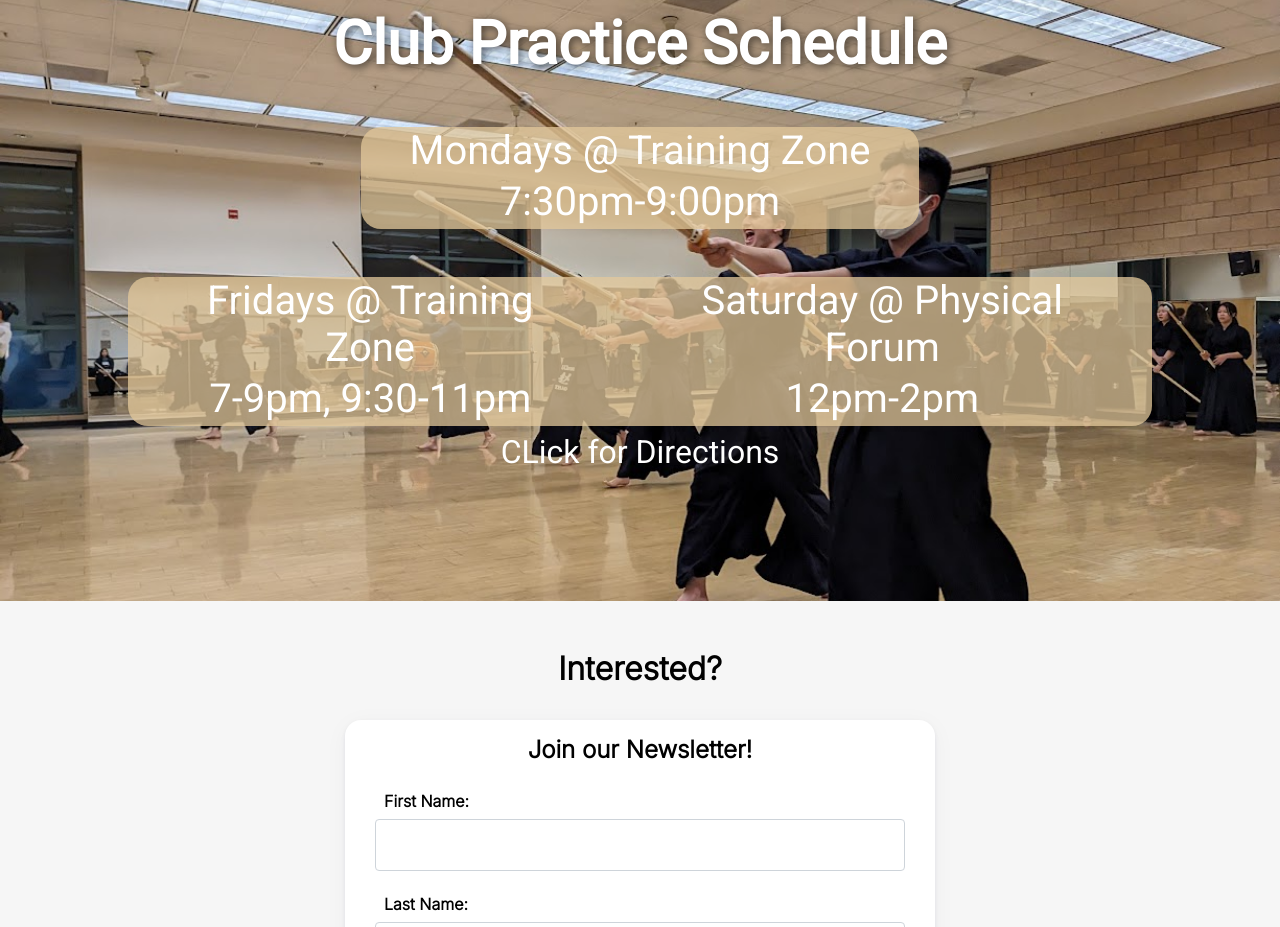
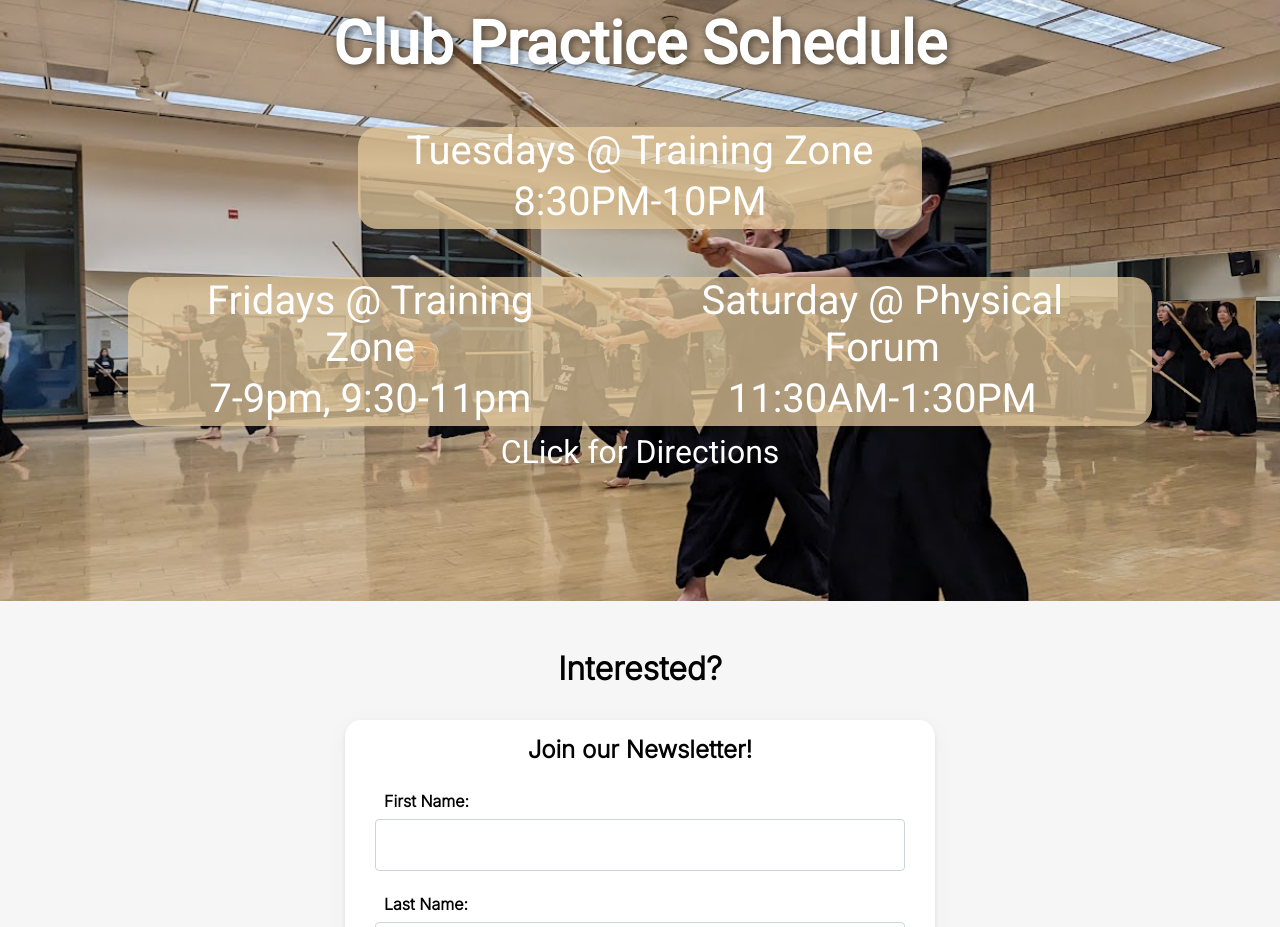
Before and after one commit to DeluxeRice/Kendo-Club-Website, a React (Create React App) app in the folder my-app/: page / in a window 1280 px wide. Shown: the part 1360-2287 px from the top of the page. Built offline with nearby package versions, Linux system fonts and the light colour scheme.

Commit message:
update schedule

```diff
--- a/my-app/src/containers/schedule/Schedule.jsx
+++ b/my-app/src/containers/schedule/Schedule.jsx
@@ -11,8 +11,8 @@ const Schedule = () => {
                     </div>
                     <div className='kendo__schedule-text-sub'>
                         <div className='kendo__schedule-text-time'>
-                            <p>Mondays @ Training Zone</p>
-                            <p>7:30pm-9:00pm</p>
+                            <p>Tuesdays @ Training Zone</p>
+                            <p>8:30PM-10PM</p>
                         </div>
                     </div>
                     <div className='kendo__schedule-text-sub'>
@@ -23,7 +23,7 @@ const Schedule = () => {
                     <div className='kendo__schedule-text-sub'></div>
                         <div className='kendo__schedule-text-time'>
                             <p>Saturday @ Physical Forum</p>
-                            <p>12pm-2pm</p>
+                            <p>11:30AM-1:30PM</p>
                         </div>
                         </div>
                     <a href='https://drive.google.com/file/d/1tuAdz7URQwfIluH8JbRX8-ZFMaYcgr1w/view' className='kendo__schedule-text-location' target='_blank' rel='noreferrer'>CLick for Directions</a>
```
